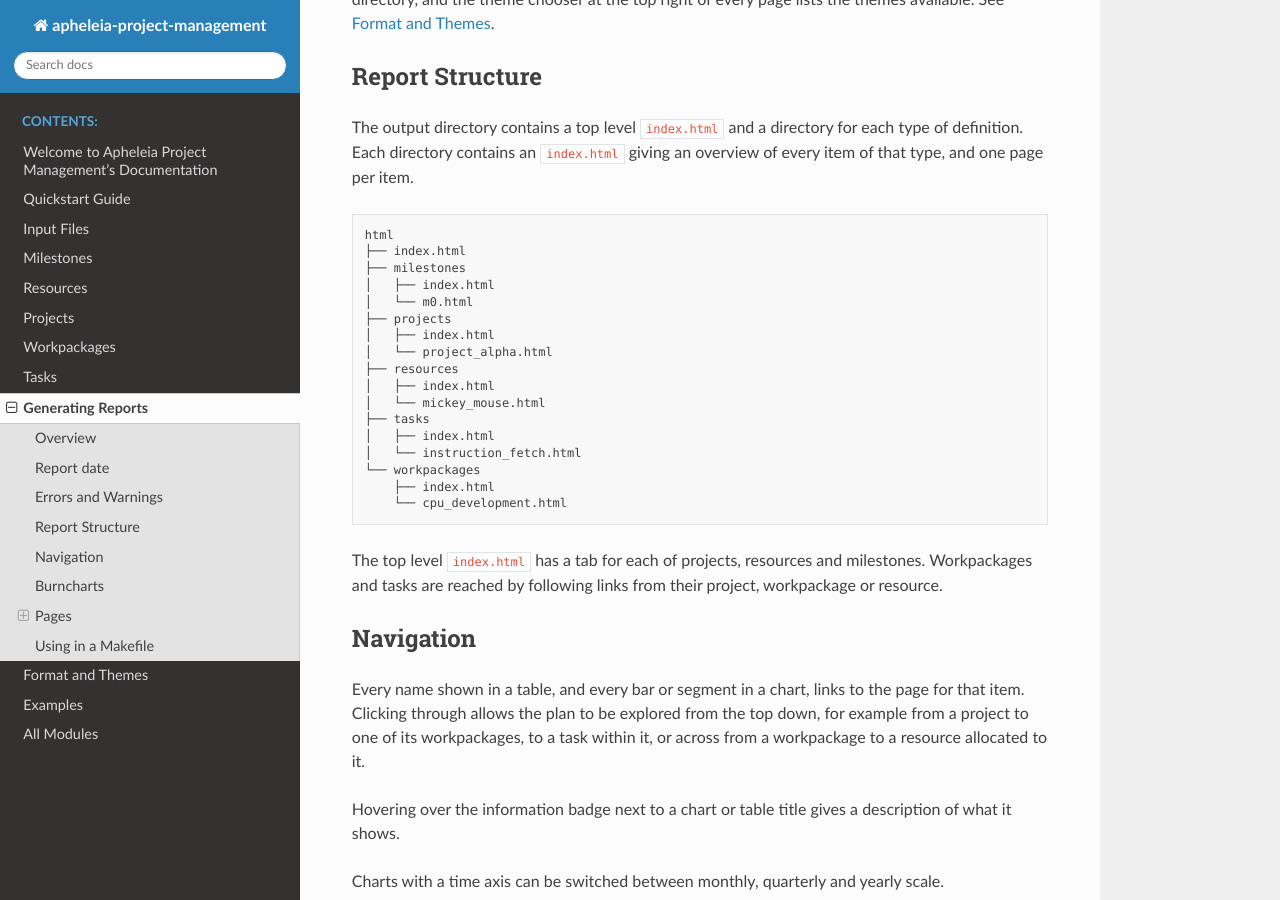
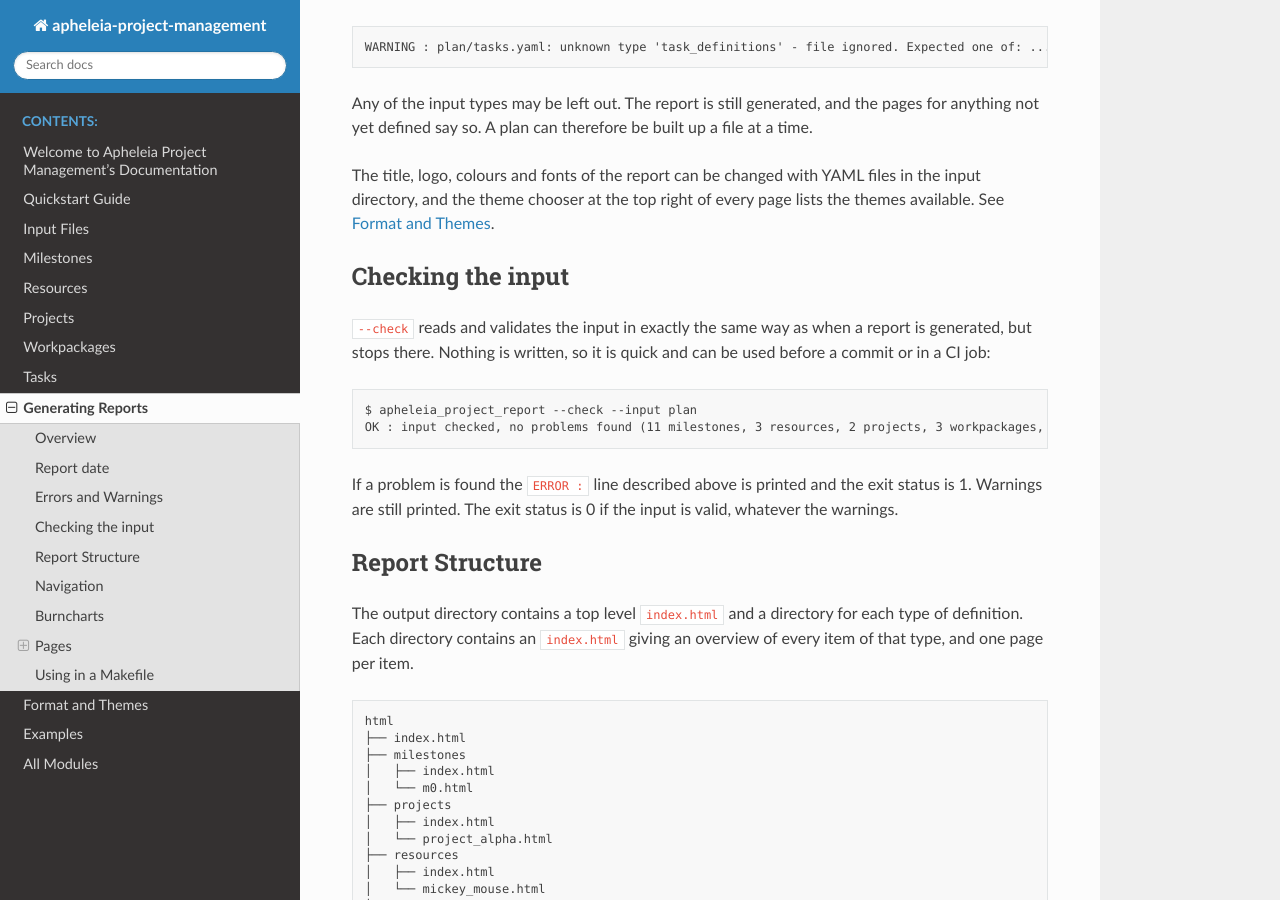
Before and after one commit to projectapheleia/apheleia-project-management, a Sphinx documentation site: the page built from doc/source/report/report.rst, in a window 1280 px wide and 900 px high, scrolled down 2171 px. Built offline with Sphinx 7.4.7 and the Read the Docs theme 3.1.0, drawn with Linux system fonts in a browser that asks for light colours; some of the changed text lies outside the part shown.

Commit message:
Add --check to validate input without generating a report
- apheleia_project_report --check reads and validates the input exactly
  as a report does, then stops. It prints any ERROR line and exits 1, or
  prints a summary of what was found and exits 0. Nothing is written, so
  --html is not needed.
- The output directories are created when the HTML is written rather
  than when the input is read, so rejected input leaves nothing behind.
- Every error example now runs --check and passes only if it fails with
  the expected ERROR message and writes nothing.
- Documentation, README and CHANGELOG updated.

Co-Authored-By: Claude Opus 5.5 <noreply@anthropic.com>

```diff
--- a/apheleia_project_management/__init__.py
+++ b/apheleia_project_management/__init__.py
@@ -102,10 +102,6 @@ def create_containers(path : Path, data : dict[str, dict]) -> None:
     :return: None
     """
 
-    # Create directory if needed
-    if not path.exists():
-        path.mkdir(parents=True)
-
     # How the report looks
     _format.use(_format.configure(data.get("format", []), data.get("themes", [])))
 
--- a/doc/source/examples/examples.rst
+++ b/doc/source/examples/examples.rst
@@ -63,9 +63,9 @@ end date, drawn as a window, and dates relative to other milestones.
 
 ``errors`` has one directory for each way a milestone can be invalid: a date mixed with a start or end, only a \
 start or an end, an end before the start, unexpected fields, duplicate milestones, dates that cannot be read, \
-and relative dates that refer to an unknown milestone or to themselves. ``make report`` in ``errors`` runs the \
-report on each and passes only if the report fails with a non-zero exit status and the expected ``ERROR :`` \
-message, and does not generate a report.
+and relative dates that refer to an unknown milestone or to themselves. ``make report`` in ``errors`` runs \
+``apheleia_project_report --check`` on each and passes only if it fails with a non-zero exit status and the \
+expected ``ERROR :`` message, and writes nothing.
 
 Workpackages
 ------------
--- a/doc/source/report/report.rst
+++ b/doc/source/report/report.rst
@@ -14,6 +14,12 @@ To generate a report, run the script with the following command:
 
     $ apheleia_project_report --input <input directory> --html <output directory> [--today YYYY-MM-DD|None]
 
+To check the input without generating a report, add ``--check`` (see `Checking the input`_):
+
+.. code-block:: shell
+
+    $ apheleia_project_report --check --input <input directory>
+
 .. list-table::
    :header-rows: 1
    :widths: 20 20 60
@@ -27,6 +33,10 @@ To generate a report, run the script with the following command:
    * - ``--html``
      - ``./html``
      - Directory the report is written to. It is created if it does not exist
+   * - ``--check``
+     - off
+     - Only check the input: report any problems and exit, without writing a report. ``--html`` is not needed. \
+       See `Checking the input`_
    * - ``--today``
      - the day it is run
      - The report date: the day the report is made for, as ``YYYY-MM-DD``, or ``None`` for a report with no date. \
@@ -90,6 +100,20 @@ not yet defined say so. A plan can therefore be built up a file at a time.
 
 The title, logo, colours and fonts of the report can be changed with YAML files in the input directory, \
 and the theme chooser at the top right of every page lists the themes available. See :doc:`format`.
+
+Checking the input
+------------------
+
+``--check`` reads and validates the input in exactly the same way as when a report is generated, but stops \
+there. Nothing is written, so it is quick and can be used before a commit or in a CI job:
+
+.. code-block:: text
+
+    $ apheleia_project_report --check --input plan
+    OK : input checked, no problems found (11 milestones, 3 resources, 2 projects, 3 workpackages, 4 tasks)
+
+If a problem is found the ``ERROR :`` line described above is printed and the exit status is 1. Warnings are still \
+printed. The exit status is 0 if the input is valid, whatever the warnings.
 
 Report Structure
 ----------------
```
Also changed, not shown: CHANGELOG.md (+3 -0 lines), README.md (+7 -0 lines), 9 other files.
